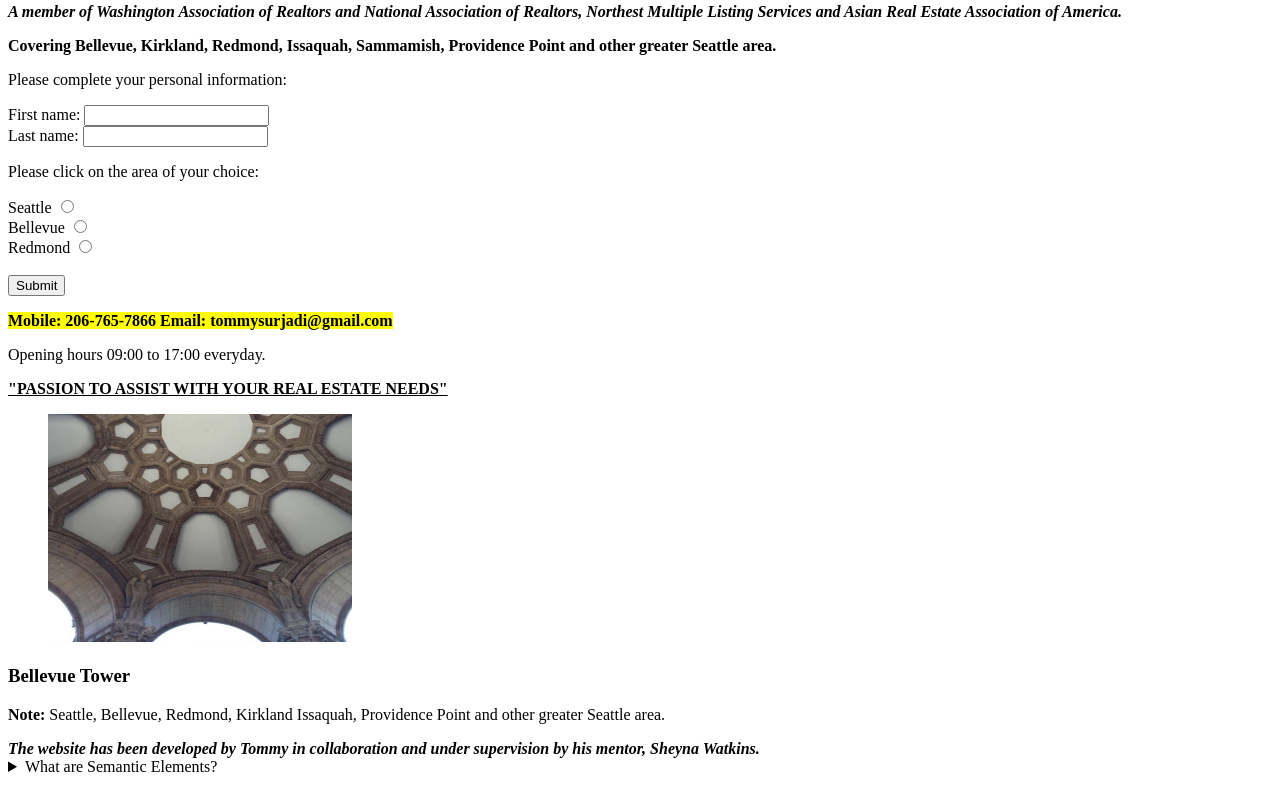
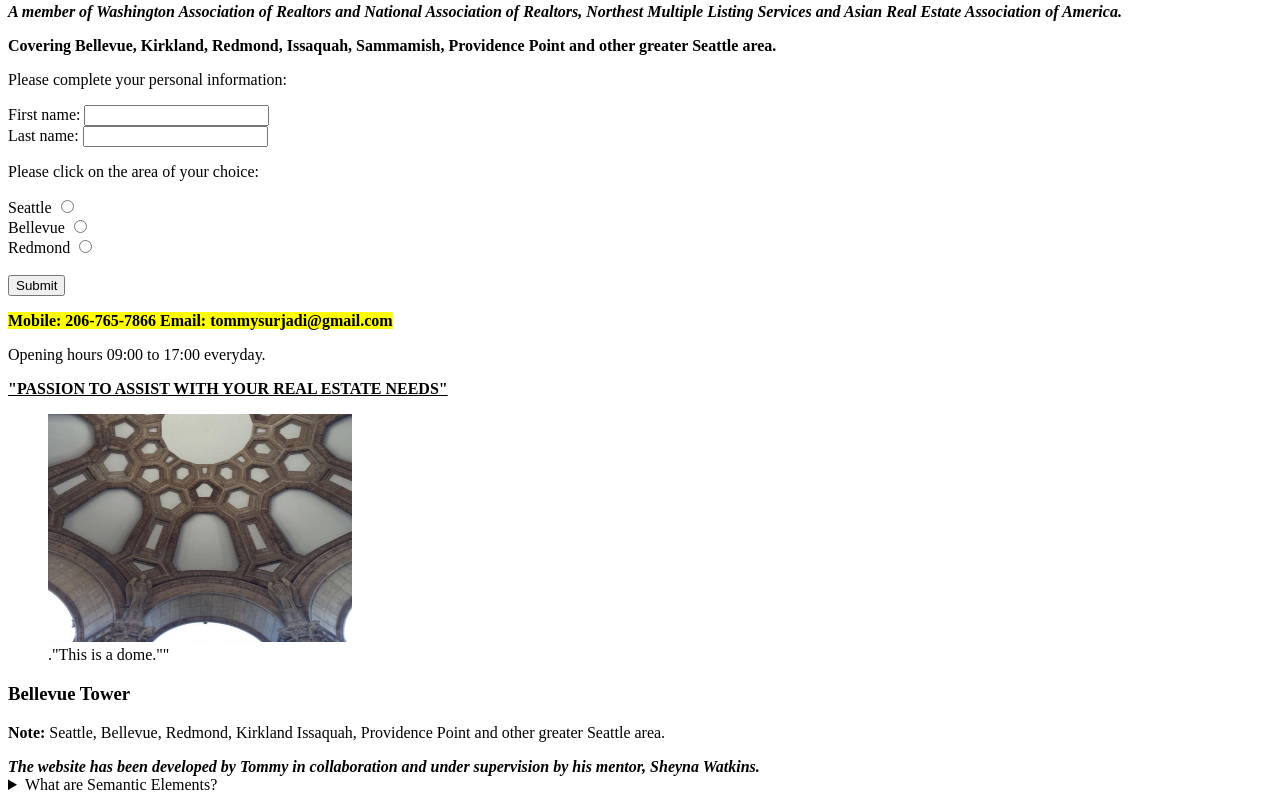
Before and after one commit to github-tommy/semantic-elements, a plain HTML site: page index.html in a window 1280 px wide. Shown: the part 409-1211 px from the top of the page. Drawn offline with Linux system fonts and the light colour scheme.

Commit message:
Added figcaption

```diff
--- a/index.html
+++ b/index.html
@@ -68,6 +68,7 @@
             </article>
             <figure>
                 <img src="pic1.jpg" alt="The Picture 1" width="304" height="228">
+                <figcaption>."This is a dome.""</figcaption>
             </figure>
             <aside>
                 <h3>Bellevue Tower</h3>
```
